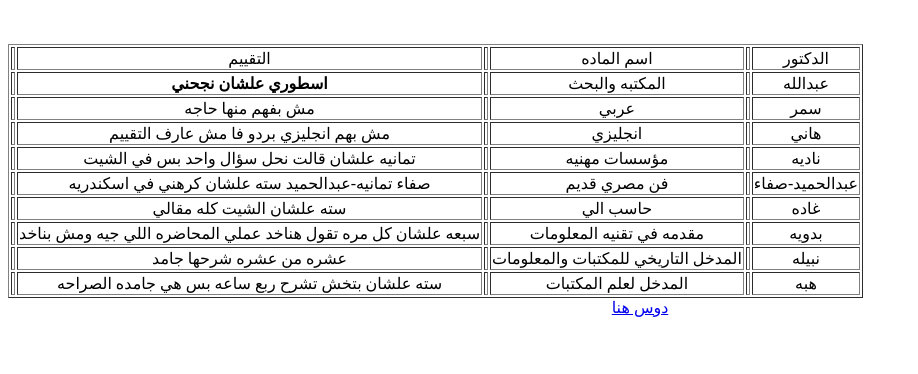
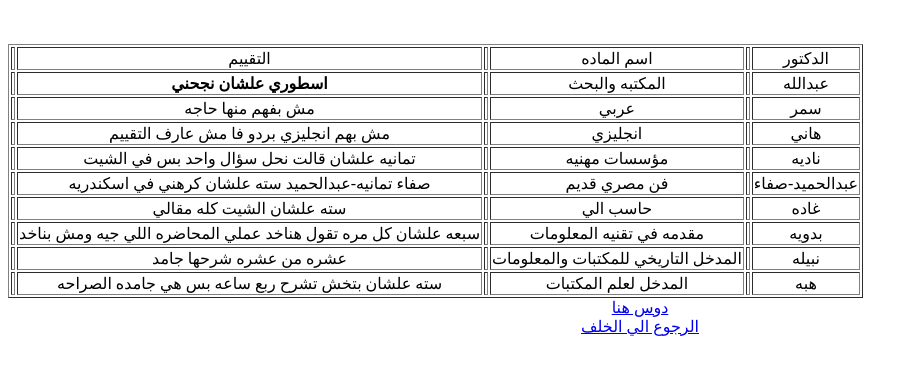
Before and after one commit to msqar3435-blip/sakr7, a plain HTML site: page index2.html in a window 1280 px wide. Shown: the whole page, without its empty margins (0-918 px from the left). Drawn offline with Linux system fonts and the light colour scheme.

Commit message:
Update index2.html

```diff
--- a/index2.html
+++ b/index2.html
@@ -60,5 +60,6 @@
 </tr>
 </table>
 <a href="index3.html" style="text-align: end;">دوس هنا</a><br>
+    <a href="index.html" stayle="text-align: left">الرجوع الي الخلف<a/>
 </body>
 </html>
```
